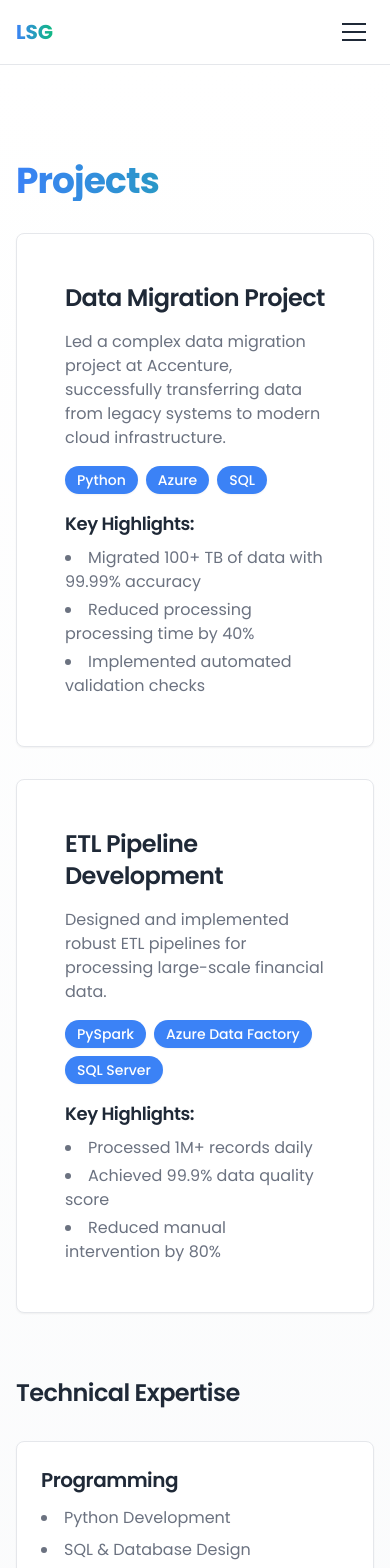
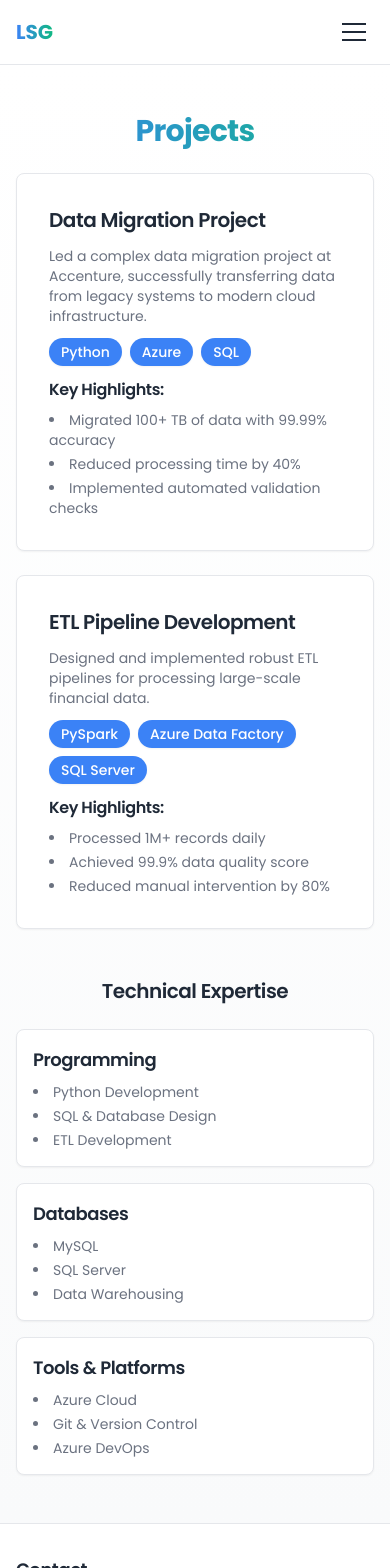
Before and after one commit to ganesh0189/personal-portfolio, a Next.js app: page /projects in a window 390 px wide. Shown: the top 1568 px of the page. Built offline with nearby package versions, Linux system fonts and the light colour scheme.

Commit message:
Update responsive design and fix mobile menu opacity

```diff
--- a/src/app/globals.css
+++ b/src/app/globals.css
@@ -7,6 +7,7 @@
   --primary-dark: #2563eb;
   --secondary: #10b981;
   --background: #ffffff;
+  --background-rgb: 255, 255, 255;
   --card-background: #ffffff;
   --foreground: #1f2937;
   --muted: #6b7280;
@@ -20,6 +21,7 @@
   --primary-dark: #2563eb;
   --secondary: #34d399;
   --background: #0f172a;
+  --background-rgb: 15, 23, 42;
   --card-background: #1e293b;
   --foreground: #f8fafc;
   --muted: #94a3b8;
@@ -29,8 +31,13 @@
 }
 
 @layer base {
+  html {
+    @apply scroll-smooth;
+  }
+
   body {
-    @apply bg-background text-foreground transition-colors duration-200 font-sans;
+    @apply bg-background text-foreground transition-colors duration-200 font-sans antialiased;
+    -webkit-tap-highlight-color: transparent;
   }
 
   h1, h2, h3, h4, h5, h6 {
@@ -40,11 +47,11 @@
 
 @layer components {
   .container {
-    @apply max-w-7xl mx-auto px-4 sm:px-6 lg:px-8;
+    @apply max-w-7xl mx-auto px-4 sm:px-6 lg:px-8 w-full;
   }
 
   .btn {
-    @apply px-4 py-2 rounded-lg font-medium transition-all duration-200;
+    @apply px-4 py-2 rounded-lg font-medium transition-all duration-200 w-full sm:w-auto;
   }
 
   .btn-primary {
@@ -56,15 +63,15 @@
   }
 
   .section {
-    @apply py-16 sm:py-24;
+    @apply py-12 sm:py-16 lg:py-24;
   }
 
   .heading {
-    @apply text-4xl sm:text-5xl font-bold mb-8 bg-clip-text text-transparent bg-gradient-to-r from-primary to-secondary;
+    @apply text-3xl sm:text-4xl lg:text-5xl font-bold mb-6 sm:mb-8 bg-clip-text text-transparent bg-gradient-to-r from-primary to-secondary;
   }
 
   .card {
-    @apply bg-card-background border border-border rounded-lg p-6 shadow-sm hover:shadow-md transition-all duration-200;
+    @apply bg-card-background border border-border rounded-lg p-4 sm:p-6 shadow-sm hover:shadow-md transition-all duration-200;
   }
 
   .section-bg {
@@ -165,3 +172,40 @@ html {
 .badge-primary {
   @apply bg-primary text-white px-3 py-1 rounded-full text-sm font-medium shadow-sm;
 }
+
+/* Mobile menu styles */
+.mobile-menu {
+  @apply fixed inset-0 bg-background backdrop-blur-sm z-50 flex flex-col items-center justify-center space-y-6;
+  background-color: rgba(var(--background-rgb), 0.95);
+}
+
+/* Responsive grid */
+.responsive-grid {
+  @apply grid grid-cols-1 sm:grid-cols-2 lg:grid-cols-3 gap-4 sm:gap-6 lg:gap-8;
+}
+
+/* Responsive text */
+.responsive-text {
+  @apply text-base sm:text-lg lg:text-xl;
+}
+
+/* Responsive padding */
+.responsive-padding {
+  @apply p-4 sm:p-6 lg:p-8;
+}
+
+/* Responsive margin */
+.responsive-margin {
+  @apply m-4 sm:m-6 lg:m-8;
+}
+
+/* Hide scrollbar for Chrome, Safari and Opera */
+.no-scrollbar::-webkit-scrollbar {
+  display: none;
+}
+
+/* Hide scrollbar for IE, Edge and Firefox */
+.no-scrollbar {
+  -ms-overflow-style: none;  /* IE and Edge */
+  scrollbar-width: none;  /* Firefox */
+}
--- a/src/app/projects/page.tsx
+++ b/src/app/projects/page.tsx
@@ -2,27 +2,27 @@ export default function Projects() {
   return (
     <main className="min-h-screen bg-background text-foreground">
       <div className="gradient-bg">
-        <div className="container py-24">
-          <h1 className="heading text-balance">Projects</h1>
+        <div className="container py-12 sm:py-16 lg:py-24">
+          <h1 className="heading text-balance text-center sm:text-left">Projects</h1>
 
-          <div className="grid grid-cols-1 md:grid-cols-2 gap-8">
+          <div className="grid grid-cols-1 md:grid-cols-2 gap-6 sm:gap-8">
             {/* Project 1 */}
             <div className="card card-hover animate-fadeIn">
-              <div className="p-6">
-                <h2 className="text-2xl font-semibold mb-4 text-foreground">Data Migration Project</h2>
-                <p className="text-muted mb-4">
+              <div className="p-4 sm:p-6">
+                <h2 className="text-xl sm:text-2xl font-semibold mb-3 sm:mb-4 text-foreground">Data Migration Project</h2>
+                <p className="text-muted mb-3 sm:mb-4 text-sm sm:text-base">
                   Led a complex data migration project at Accenture, successfully transferring data from legacy systems to modern cloud infrastructure.
                 </p>
-                <div className="flex flex-wrap gap-2 mb-4">
-                  <span className="badge-primary hover:bg-primary-dark transition-colors">Python</span>
-                  <span className="badge-primary hover:bg-primary-dark transition-colors">Azure</span>
-                  <span className="badge-primary hover:bg-primary-dark transition-colors">SQL</span>
+                <div className="flex flex-wrap gap-2 mb-3 sm:mb-4">
+                  <span className="badge-primary hover:bg-primary-dark transition-colors text-xs sm:text-sm">Python</span>
+                  <span className="badge-primary hover:bg-primary-dark transition-colors text-xs sm:text-sm">Azure</span>
+                  <span className="badge-primary hover:bg-primary-dark transition-colors text-xs sm:text-sm">SQL</span>
                 </div>
                 <div className="space-y-2">
-                  <h3 className="text-lg font-semibold text-foreground">Key Highlights:</h3>
-                  <ul className="list-disc list-inside text-muted space-y-1">
+                  <h3 className="text-base sm:text-lg font-semibold text-foreground">Key Highlights:</h3>
+                  <ul className="list-disc list-inside text-muted space-y-1 text-sm sm:text-base">
                     <li>Migrated 100+ TB of data with 99.99% accuracy</li>
-                    <li>Reduced processing processing time by 40%</li>
+                    <li>Reduced processing time by 40%</li>
                     <li>Implemented automated validation checks</li>
                   </ul>
                 </div>
@@ -31,19 +31,19 @@ export default function Projects() {
 
             {/* Project 2 */}
             <div className="card card-hover animate-fadeIn" style={{ animationDelay: '200ms' }}>
-              <div className="p-6">
-                <h2 className="text-2xl font-semibold mb-4 text-foreground">ETL Pipeline Development</h2>
-                <p className="text-muted mb-4">
+              <div className="p-4 sm:p-6">
+                <h2 className="text-xl sm:text-2xl font-semibold mb-3 sm:mb-4 text-foreground">ETL Pipeline Development</h2>
+                <p className="text-muted mb-3 sm:mb-4 text-sm sm:text-base">
                   Designed and implemented robust ETL pipelines for processing large-scale financial data.
                 </p>
-                <div className="flex flex-wrap gap-2 mb-4">
-                  <span className="badge-primary hover:bg-primary-dark transition-colors">PySpark</span>
-                  <span className="badge-primary hover:bg-primary-dark transition-colors">Azure Data Factory</span>
-                  <span className="badge-primary hover:bg-primary-dark transition-colors">SQL Server</span>
+                <div className="flex flex-wrap gap-2 mb-3 sm:mb-4">
+                  <span className="badge-primary hover:bg-primary-dark transition-colors text-xs sm:text-sm">PySpark</span>
+                  <span className="badge-primary hover:bg-primary-dark transition-colors text-xs sm:text-sm">Azure Data Factory</span>
+                  <span className="badge-primary hover:bg-primary-dark transition-colors text-xs sm:text-sm">SQL Server</span>
                 </div>
                 <div className="space-y-2">
-                  <h3 className="text-lg font-semibold text-foreground">Key Highlights:</h3>
-                  <ul className="list-disc list-inside text-muted space-y-1">
+                  <h3 className="text-base sm:text-lg font-semibold text-foreground">Key Highlights:</h3>
+                  <ul className="list-disc list-inside text-muted space-y-1 text-sm sm:text-base">
                     <li>Processed 1M+ records daily</li>
                     <li>Achieved 99.9% data quality score</li>
                     <li>Reduced manual intervention by 80%</li>
@@ -54,28 +54,28 @@ export default function Projects() {
           </div>
 
           {/* Technical Expertise */}
-          <div className="mt-16">
-            <h2 className="text-2xl font-semibold mb-8 text-foreground">Technical Expertise</h2>
-            <div className="grid grid-cols-1 md:grid-cols-3 gap-6">
+          <div className="mt-12 sm:mt-16">
+            <h2 className="text-xl sm:text-2xl font-semibold mb-6 sm:mb-8 text-foreground text-center sm:text-left">Technical Expertise</h2>
+            <div className="grid grid-cols-1 sm:grid-cols-2 lg:grid-cols-3 gap-4 sm:gap-6">
               <div className="card card-hover animate-fadeIn" style={{ animationDelay: '400ms' }}>
-                <h3 className="text-xl font-semibold mb-3 text-foreground">Programming</h3>
-                <ul className="list-disc list-inside text-muted space-y-2">
+                <h3 className="text-lg sm:text-xl font-semibold mb-2 sm:mb-3 text-foreground">Programming</h3>
+                <ul className="list-disc list-inside text-muted space-y-1 sm:space-y-2 text-sm sm:text-base">
                   <li>Python Development</li>
                   <li>SQL & Database Design</li>
                   <li>ETL Development</li>
                 </ul>
               </div>
               <div className="card card-hover animate-fadeIn" style={{ animationDelay: '500ms' }}>
-                <h3 className="text-xl font-semibold mb-3 text-foreground">Databases</h3>
-                <ul className="list-disc list-inside text-muted space-y-2">
+                <h3 className="text-lg sm:text-xl font-semibold mb-2 sm:mb-3 text-foreground">Databases</h3>
+                <ul className="list-disc list-inside text-muted space-y-1 sm:space-y-2 text-sm sm:text-base">
                   <li>MySQL</li>
                   <li>SQL Server</li>
                   <li>Data Warehousing</li>
                 </ul>
               </div>
               <div className="card card-hover animate-fadeIn" style={{ animationDelay: '600ms' }}>
-                <h3 className="text-xl font-semibold mb-3 text-foreground">Tools & Platforms</h3>
-                <ul className="list-disc list-inside text-muted space-y-2">
+                <h3 className="text-lg sm:text-xl font-semibold mb-2 sm:mb-3 text-foreground">Tools & Platforms</h3>
+                <ul className="list-disc list-inside text-muted space-y-1 sm:space-y-2 text-sm sm:text-base">
                   <li>Azure Cloud</li>
                   <li>Git & Version Control</li>
                   <li>Azure DevOps</li>
```
Also changed, not shown: src/app/skills/page.tsx (+18 -18 lines).
